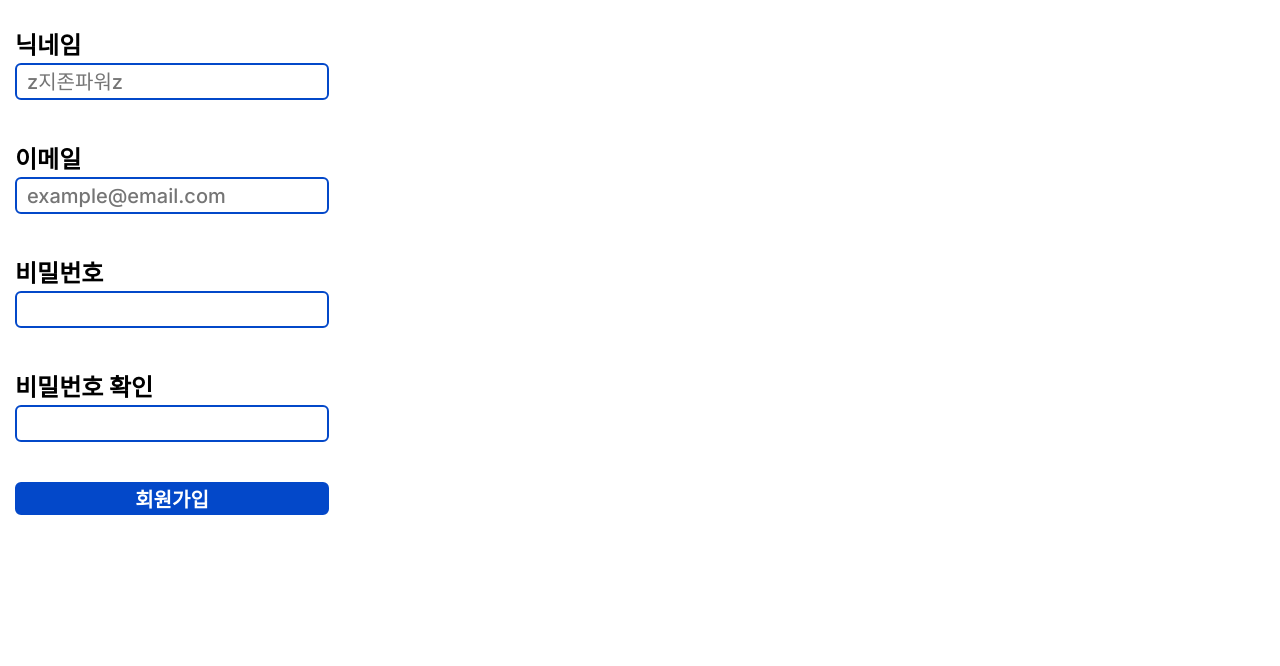
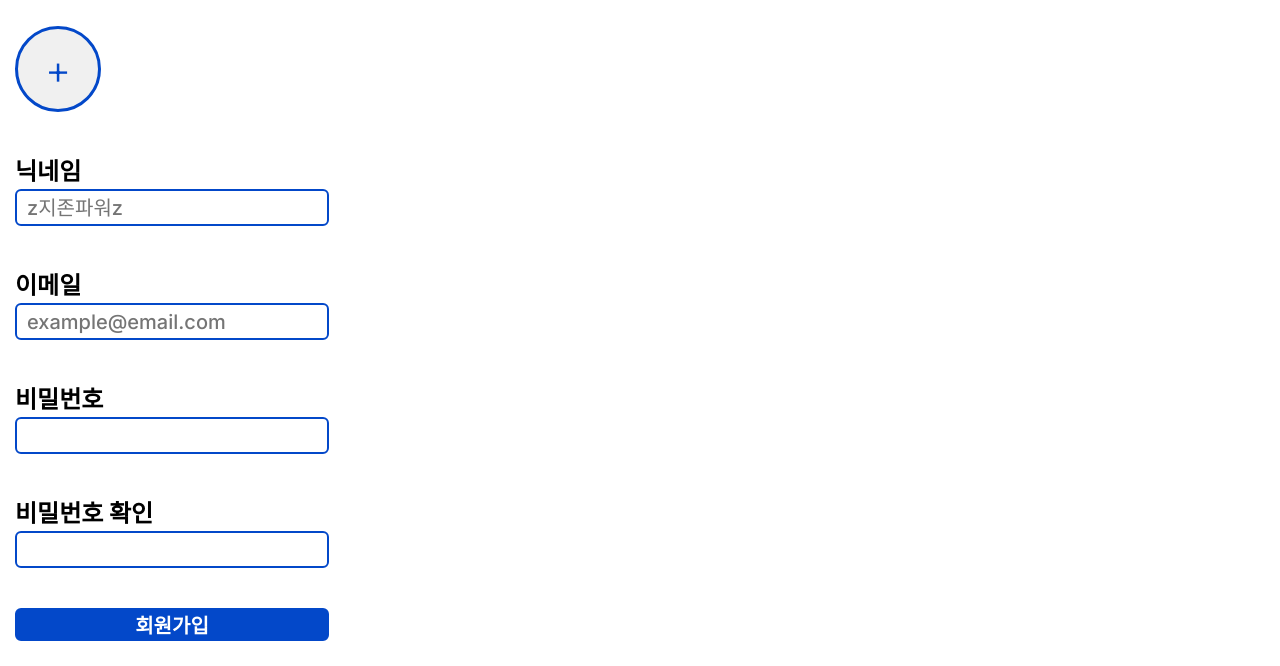
Before and after one commit to ljh3648/3-beemo-lee-community-BE, a website: page web-server/public/pages/signup/index.html in a window 1280 px wide. Shown: the part 161-827 px from the top of the page. Before the commit the page ends 800 px from the top, so only its background shows below. Drawn offline with Linux system fonts and the light colour scheme.

Commit message:
feat: 프로필 선택 추가

```diff
--- a/web-server/public/pages/signup/index.html
+++ b/web-server/public/pages/signup/index.html
@@ -4,6 +4,7 @@
 <head>
     <link href="/assets/css/global.css" rel="stylesheet">
     <link href="/assets/css/sign/sign.css" rel="stylesheet">
+    <link href="/pages/signup/signup.css" rel="stylesheet">
     <title>회원가입</title>
 </head>
 
@@ -15,7 +16,15 @@
     <div class="container">
         <h1 class="sign-title">회원가입</h1>
 
-        <!-- TODO : 사용자 프로필 추가 필요 -->
+        <!-- 프로필 선택 -->
+        <div class="profile-section">
+            <label for="profile-upload" class="profile-upload-label">
+                <div class="profile-circle">
+                    <span class="profile-placeholder">+</span>
+                </div>
+            </label>
+            <input type="file" id="profile-upload" accept="image/*" style="display: none;">
+        </div>
 
         <!-- 폼 -->
         <form id="form">
--- /dev/null
+++ b/web-server/public/pages/signup/signup.css
@@ -0,0 +1,33 @@
+.profile-section {
+    margin-bottom: 40px;
+    display: flex;
+    align-items: center;
+}
+
+.profile-upload-label {
+    cursor: pointer;
+}
+
+.profile-circle {
+    width: 80px;
+    height: 80px;
+    border-radius: 50%;
+    border: 3px solid #0348C9;
+    display: flex;
+    align-items: center;
+    justify-content: center;
+    background-color: #f0f0f0;
+    transition: all 0.3s;
+    overflow: hidden;
+}
+
+.profile-circle:hover {
+    background-color: #e0e0e0;
+    transform: scale(1.05);
+}
+
+.profile-placeholder {
+    font-size: 40px;
+    color: #0348C9;
+    font-weight: 300;
+}
--- a/web-server/public/pages/signup/signup.js
+++ b/web-server/public/pages/signup/signup.js
@@ -1,3 +1,19 @@
+// 프로필 사진 미리보기
+document.getElementById('profile-upload').addEventListener('change', function(e) {
+    const file = e.target.files[0];
+    if (file) {
+        const reader = new FileReader();
+        reader.onload = function(event) {
+            const profileCircle = document.querySelector('.profile-circle');
+            profileCircle.style.backgroundImage = `url(${event.target.result})`;
+            profileCircle.style.backgroundSize = 'cover';
+            profileCircle.style.backgroundPosition = 'center';
+            profileCircle.querySelector('.profile-placeholder').style.display = 'none';
+        };
+        reader.readAsDataURL(file);
+    }
+});
+
 document.getElementById('form').addEventListener('submit', async function (e) {
     e.preventDefault();
 
@@ -9,6 +25,8 @@ document.getElementById('form').addEventListener('submit', async function (e) {
     // TODO : 패스워드 재확인 검증 기능 추가 필요.
     // 패스워드 재 확인 필요. - 클라이언트에서도 하고 서버에서도 하고
     // 클라이언트는 기본적으로 믿지 않는다! 클라이언트에서 확인하고, 서버에서도 확인한다.
+
+    // TODO: 사용자 프로필도 같이 전송하는거 추가해야 함.
 
     try {
         const response = await fetch('/api/users', {
```
